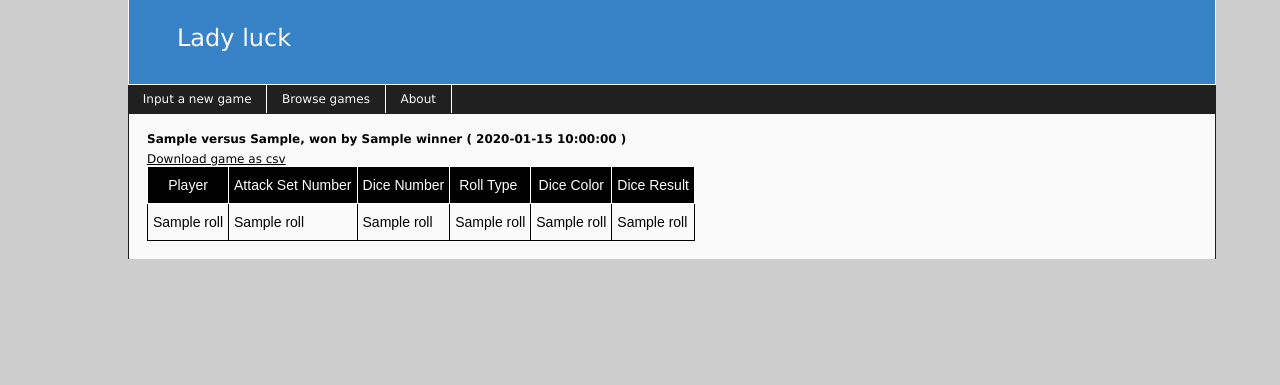
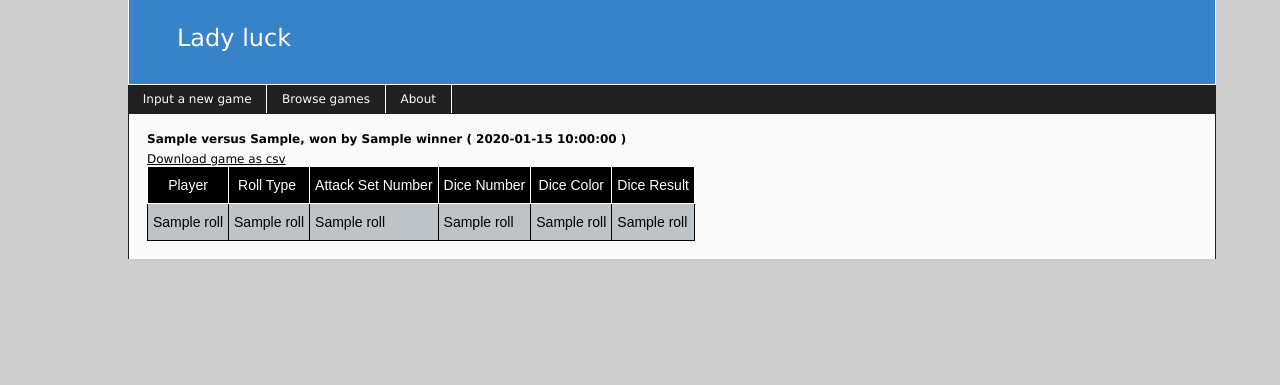
Before and after one commit to lhayhurst/ladyluck, a Flask app: template templates/game_summary.html in a window 1280 px wide. Shown: the part 13-398 px from the top of the page. Run offline with Flask 2, Linux system fonts and the light colour scheme; the template is opened without the code that fills it: most values are stand-ins (such as "Sample title", 1, 10 or a date in 2020).

Commit message:
main UI work

```diff
--- a/templates/game_summary.html
+++ b/templates/game_summary.html
@@ -11,25 +11,38 @@
 .tg td{font-family:Arial, sans-serif;font-size:14px;padding:10px 5px;border-style:solid;border-width:1px;overflow:hidden;word-break:normal;}
 .tg th{font-family:Arial, sans-serif;font-size:14px;font-weight:normal;padding:10px 5px;border-style:solid;border-width:1px;overflow:hidden;word-break:normal;}
 .tg .tg-ii5f{background-color:#000000;color:#ffffff}
+.tg .tg-1bl1{background-color:#bdc3c7}
+.tg .tg-rh4c{background-color:#F0F6FA}
+
 </style>
 <table class="tg">
   <tr>
     <th class="tg-ii5f">Player</th>
+    <th class="tg-ii5f">Roll Type&nbsp;</th>
     <th class="tg-ii5f">Attack Set Number</th>
     <th class="tg-ii5f">Dice Number</th>
-    <th class="tg-ii5f">Roll Type&nbsp;</th>
     <th class="tg-ii5f">Dice Color</th>
     <th class="tg-ii5f">Dice Result</th>
   </tr>
+  {%    set curr_attack_set = tape[0][3] %}
+  {%    set row_class = "tg-rh4c" %}
   {%    for roll in tape %}
-  <tr>
-    <td class="tg-031e">{{  roll[1] }} </td>
-    <td class="tg-031e">{{  roll[3] }} </td>
-    <td class="tg-031e">{{ roll[4] }}</td>
-    <td class="tg-031e">{{ roll[5] }} </td>
-    <td class="tg-031e">{{ roll[6] }}</td>
-    <td class="tg-031e">{{ roll[7] }}</td>
-  </tr>
-{%  endfor %}
+    {%  set attack_set = roll[3] %}
+    {%  if attack_set != curr_attack_set %}
+        {% set row_class = "tg-1bl1"  %}
+    {%  else %}
+        {% set row_class = "tg-rh4c" %}
+    {%  endif %}
+    {%   set curr_attack_set = roll[3] %}
+
+    <tr>
+      <td class="{{ row_class }}">{{  roll[1] }} </td>
+      <td class="{{ row_class }}">{{ roll[5] }} </td>
+      <td class="{{ row_class }}">{{  roll[3] }} </td>
+      <td class="{{ row_class }}">{{ roll[4] }}</td>
+      <td class="{{ row_class }}">{{ roll[6] }}</td>
+      <td class="{{ row_class }}">{{ roll[7] }}</td>
+    </tr>
+  {%  endfor %}
 </table>
 {% endblock %}
```
